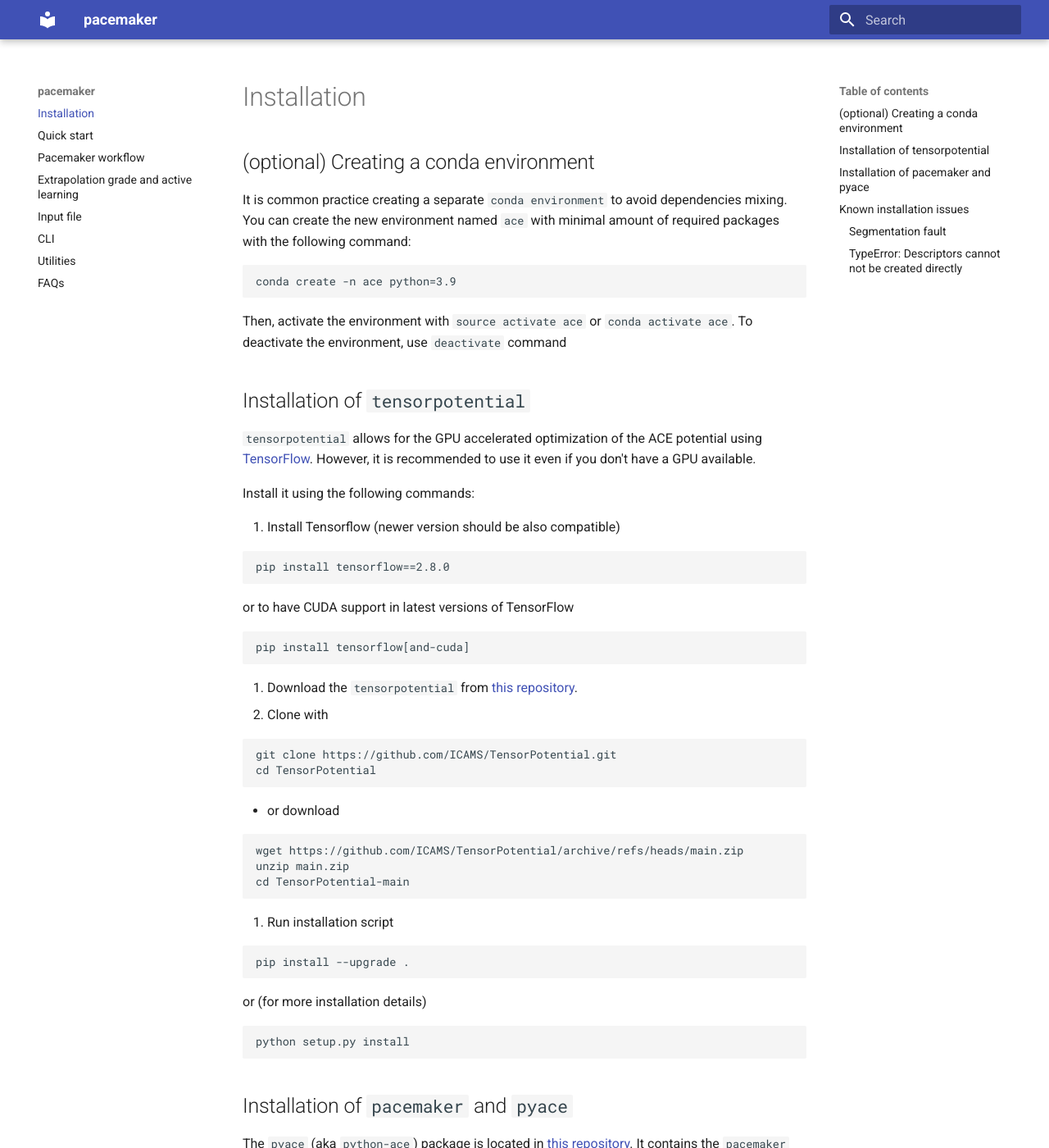
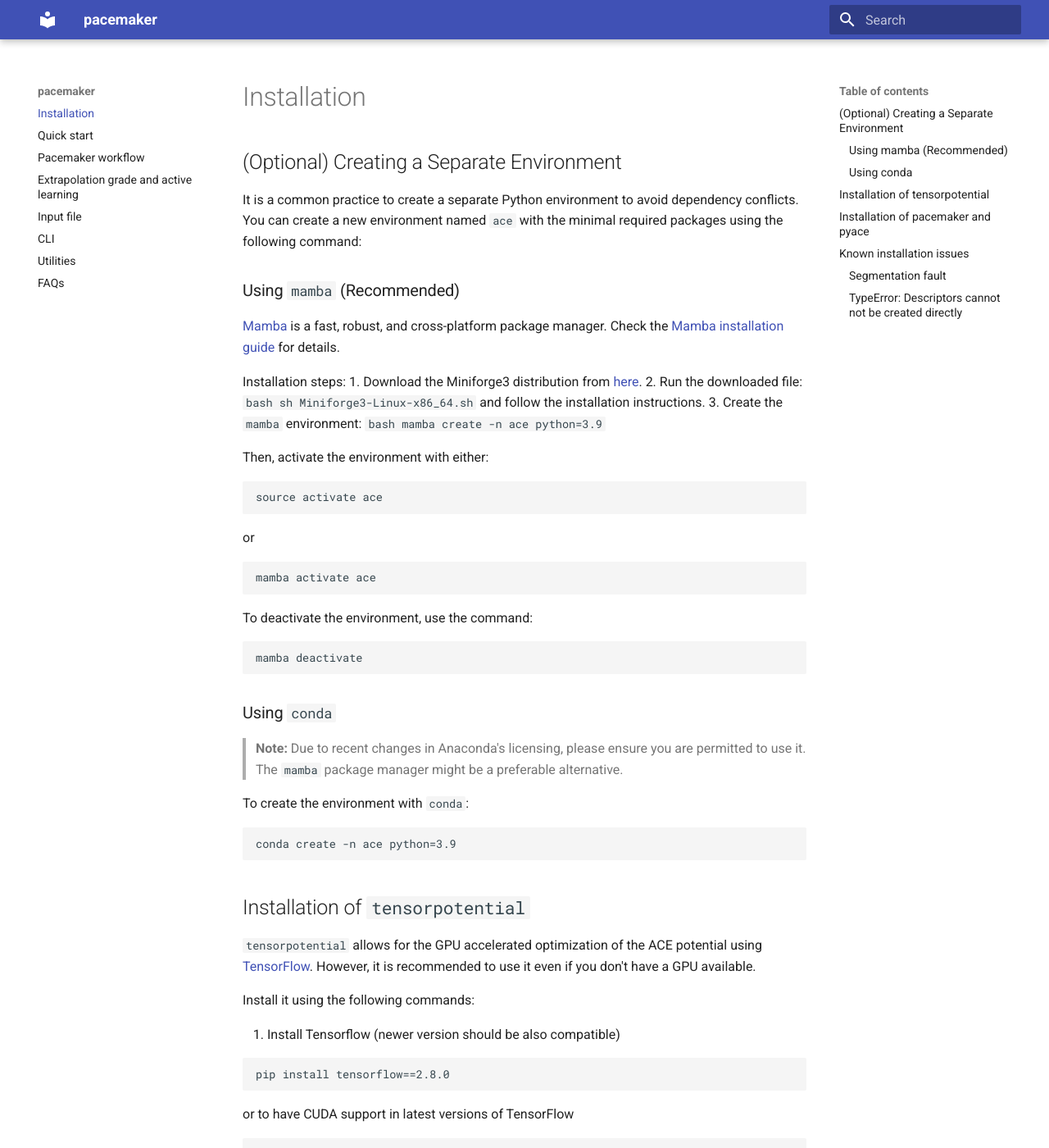
Before and after one commit to ICAMS/python-ace, an MkDocs documentation site: the page built from docs/pacemaker/install.md, in a window 1280 px wide and 1400 px high. Shown: the whole window at 82% size. Built offline with MkDocs 1.6.1 and Material for MkDocs 9.7.7, drawn with Linux system fonts in a browser that asks for light colours.

Commit message:
Update install.md

````diff
--- a/docs/pacemaker/install.md
+++ b/docs/pacemaker/install.md
@@ -1,14 +1,46 @@
 # Installation
 
-## (optional) Creating a conda environment
-It is common practice creating a separate `conda environment` to avoid dependencies mixing.
-You can create the new environment named `ace` with minimal amount of required packages with the following command:
+## (Optional) Creating a Separate Environment
 
+It is a common practice to create a separate Python environment to avoid dependency conflicts. You can create a new environment named `ace` with the minimal required packages using the following command:
+
+
+### Using `mamba` (Recommended)
+
+[Mamba](https://mamba.readthedocs.io/en/latest/index.html) is a fast, robust, and cross-platform package manager. Check the [Mamba installation guide](https://mamba.readthedocs.io/en/latest/installation/mamba-installation.html) for details.
+
+Installation steps:
+1. Download the Miniforge3 distribution from [here](https://github.com/conda-forge/miniforge?tab=readme-ov-file#miniforge3).
+2. Run the downloaded file:
+   ```bash
+   sh Miniforge3-Linux-x86_64.sh
+   ```
+   and follow the installation instructions.
+3. Create the `mamba` environment:
+   ```bash
+   mamba create -n ace python=3.9
+   ```
+
+Then, activate the environment with either:
+```bash
+source activate ace
 ```
+or
+```bash
+mamba activate ace
+```
+To deactivate the environment, use the command:
+```bash
+mamba deactivate
+```
+
+### Using `conda`
+> **Note:** Due to recent changes in Anaconda's licensing, please ensure you are permitted to use it. The `mamba` package manager might be a preferable alternative.
+
+To create the environment with `conda`:
+```bash
 conda create -n ace python=3.9
 ```
-Then, activate the environment with
-`source activate ace` or `conda activate ace`. To deactivate the environment, use `deactivate` command
 
 ## Installation of `tensorpotential`
 
````
